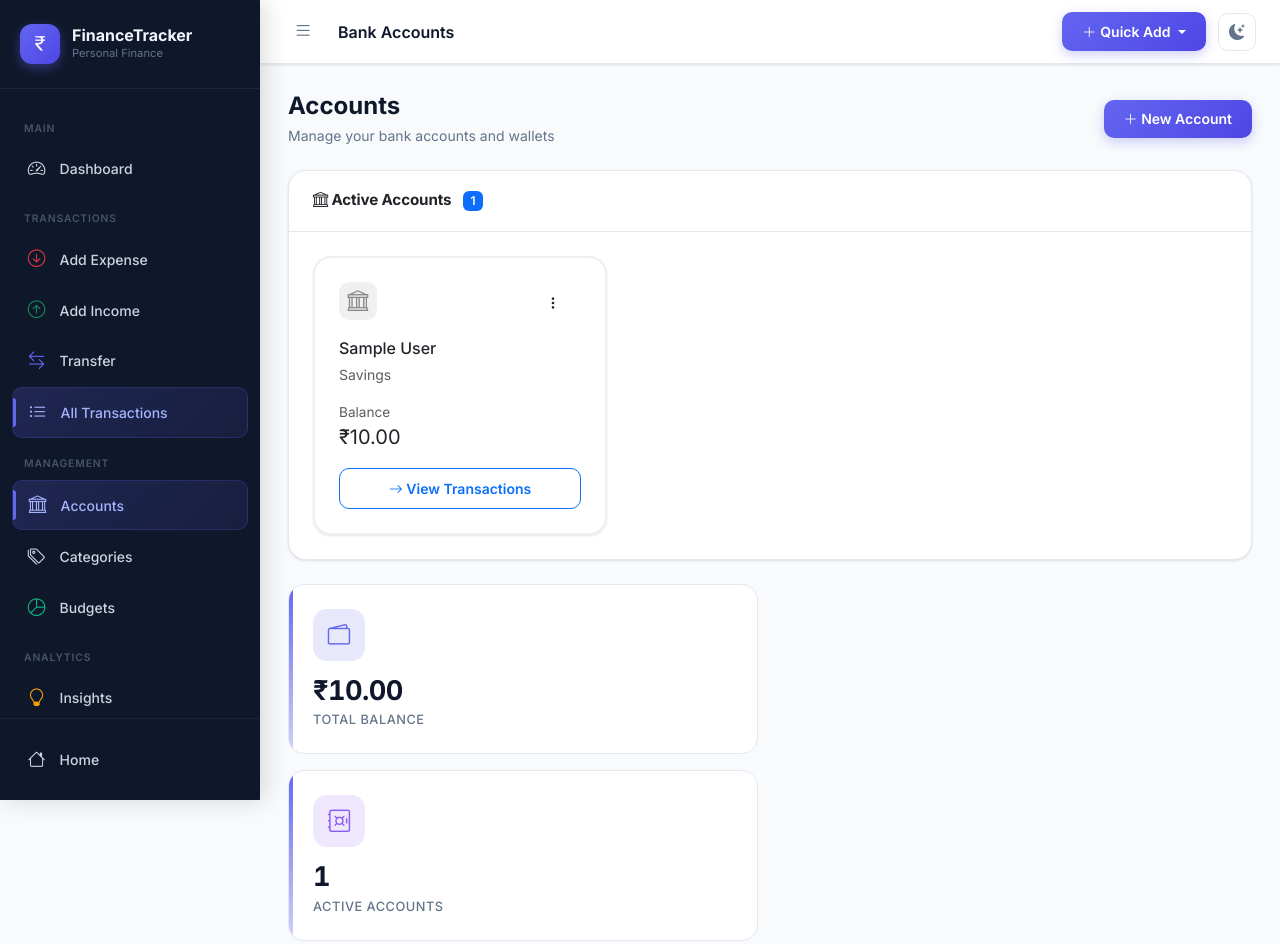
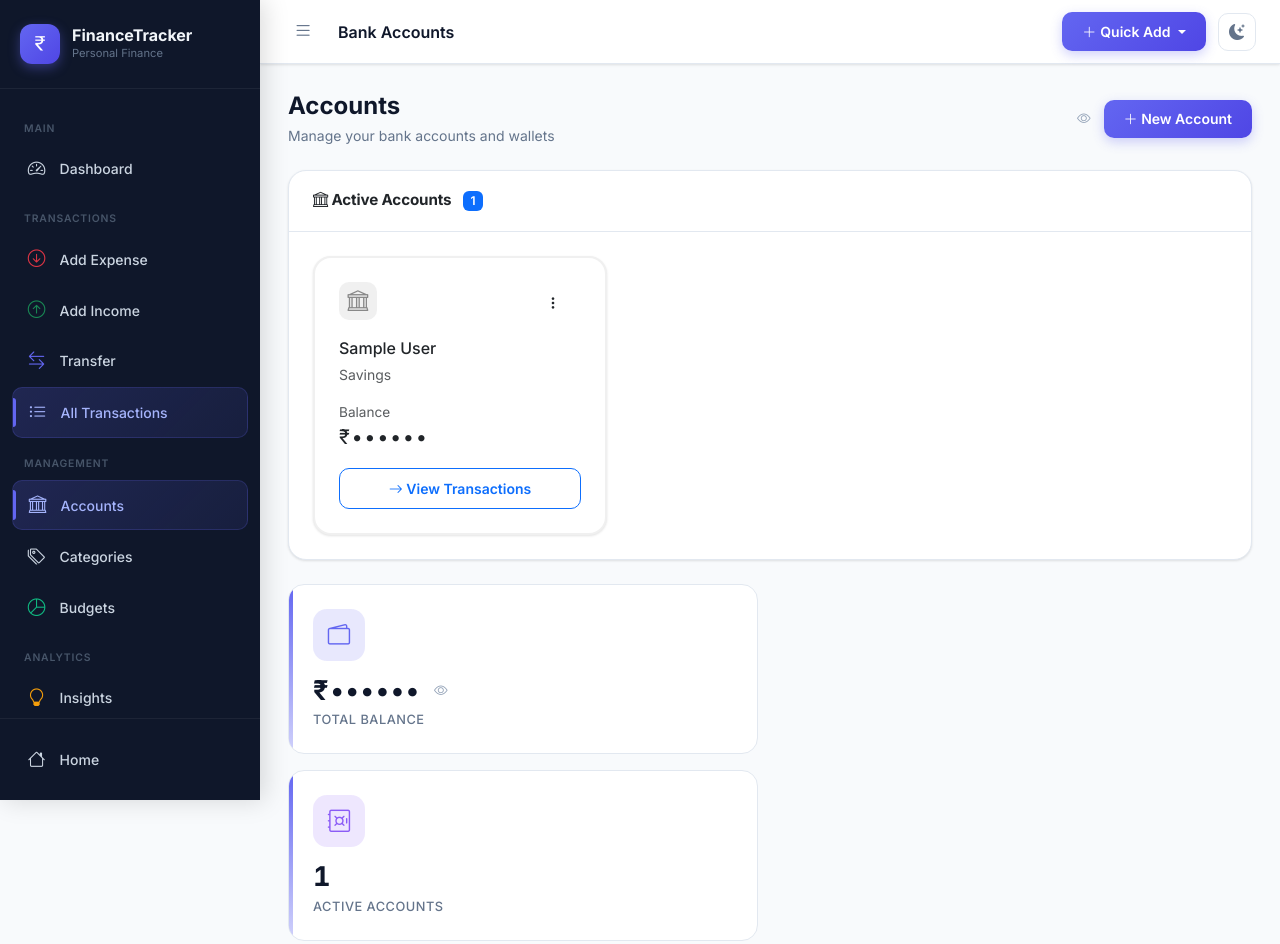
Before and after one commit to kumaresankp/finance_tracker, a Django app: page /accounts/ in a window 1280 px wide. Shown: the top 944 px of the page. Run offline with Django 4.2, Linux system fonts and the light colour scheme; tables that the repository leaves empty hold one stand-in row (values such as "Sample post"); some libraries are stand-ins or nearby versions.

Commit message:
Implement balance visibility toggle across account and dashboard pages

```diff
--- a/templates/accounts/account_list.html
+++ b/templates/accounts/account_list.html
@@ -9,9 +9,14 @@
         <h1>Accounts</h1>
         <p>Manage your bank accounts and wallets</p>
     </div>
-    <a href="{% url 'accounts:create' %}" class="btn btn-primary">
-        <i class="bi bi-plus-lg"></i> New Account
-    </a>
+    <div class="d-flex align-items-center gap-2">
+        <button type="button" class="balance-toggle btn btn-outline-secondary" aria-label="Show or hide balances" title="Show/hide balances">
+            <i class="bi bi-eye"></i>
+        </button>
+        <a href="{% url 'accounts:create' %}" class="btn btn-primary">
+            <i class="bi bi-plus-lg"></i> New Account
+        </a>
+    </div>
 </div>
 
 <!-- Active Accounts Section -->
@@ -69,7 +74,9 @@
 
                         <div class="mb-3">
                             <div class="text-muted" style="font-size: 0.85rem;">Balance</div>
-                            <div class="fs-5 fw-700">₹{{ account.balance|floatformat:2 }}</div>
+                            <div class="fs-5 fw-700">
+                                <span class="balance-amount" data-amount="₹{{ account.balance|floatformat:2 }}">₹••••••</span>
+                            </div>
                         </div>
 
                         <a href="{% url 'accounts:detail' account.id %}" class="btn btn-sm btn-outline-primary w-100">
@@ -101,7 +108,12 @@
             <div class="stat-icon" style="background: rgba(99, 102, 241, 0.15); color: #6366f1;">
                 <i class="bi bi-wallet2"></i>
             </div>
-            <div class="stat-value">₹{{ total_balance|floatformat:2 }}</div>
+            <div class="stat-value d-flex align-items-center gap-2">
+                <span class="balance-amount" data-amount="₹{{ total_balance|floatformat:2 }}">₹••••••</span>
+                <button type="button" class="balance-toggle" aria-label="Show or hide balances" title="Show/hide balance">
+                    <i class="bi bi-eye"></i>
+                </button>
+            </div>
             <div class="stat-label">Total Balance</div>
         </div>
     </div>
@@ -145,7 +157,7 @@
                             {{ account.name }}
                         </td>
                         <td>{{ account.get_account_type_display }}</td>
-                        <td>₹{{ account.balance|floatformat:2 }}</td>
+                        <td><span class="balance-amount" data-amount="₹{{ account.balance|floatformat:2 }}">₹••••••</span></td>
                         <td>
                             <a href="{% url 'accounts:edit' account.id %}" class="btn btn-sm btn-outline-primary">Activate</a>
                         </td>
--- a/templates/base.html
+++ b/templates/base.html
@@ -795,6 +795,15 @@
         @media (prefers-reduced-motion: reduce) {
             .stagger > [class*="col-"], .fade-in-up, .slide-in-right { animation: none !important; }
         }
+
+        /* ── BALANCE VISIBILITY TOGGLE (shared) ──────── */
+        .balance-toggle {
+            border: none; background: transparent; cursor: pointer;
+            color: var(--text-muted, #94a3b8); padding: 2px 5px; line-height: 1;
+            font-size: .85rem; border-radius: 6px; transition: color .15s, background .15s;
+        }
+        .balance-toggle:hover { color: var(--text-primary); background: var(--border-color); }
+        .balance-amount.is-hidden { letter-spacing: .08em; }
     </style>
 
     {% block extra_css %}{% endblock %}
@@ -1188,6 +1197,48 @@ function fmtINRCompact(n) {
     Chart.defaults.elements.point.hoverRadius = 5;
     Chart.defaults.elements.line.borderWidth = 2.5;
 })();
+
+// ── BALANCE VISIBILITY TOGGLE (shared across all pages) ──
+// Any `.balance-amount` span (real value in data-amount) is masked by default;
+// any `.balance-toggle` button flips visibility. The choice persists in
+// localStorage so every page respects one app-wide preference.
+(function () {
+    const KEY = 'showBalances';
+    const MASK = '₹••••••';
+
+    function init() {
+        const amounts = document.querySelectorAll('.balance-amount');
+        const toggles = document.querySelectorAll('.balance-toggle');
+        if (!amounts.length) return;
+
+        let show = localStorage.getItem(KEY) === '1';
+
+        function apply() {
+            amounts.forEach(el => {
+                el.textContent = show ? (el.dataset.amount || '') : MASK;
+                el.classList.toggle('is-hidden', !show);
+            });
+            toggles.forEach(btn => {
+                const icon = btn.querySelector('i');
+                if (icon) icon.className = show ? 'bi bi-eye-slash' : 'bi bi-eye';
+                btn.setAttribute('title', show ? 'Hide balance' : 'Show balance');
+            });
+        }
+
+        apply();
+        toggles.forEach(btn => btn.addEventListener('click', () => {
+            show = !show;
+            localStorage.setItem(KEY, show ? '1' : '0');
+            apply();
+        }));
+    }
+
+    if (document.readyState === 'loading') {
+        document.addEventListener('DOMContentLoaded', init);
+    } else {
+        init();
+    }
+})();
 </script>
 
 {% block extra_js %}{% endblock %}
```
Also changed, not shown: templates/dashboard/dashboard.html (+7 -2 lines).
